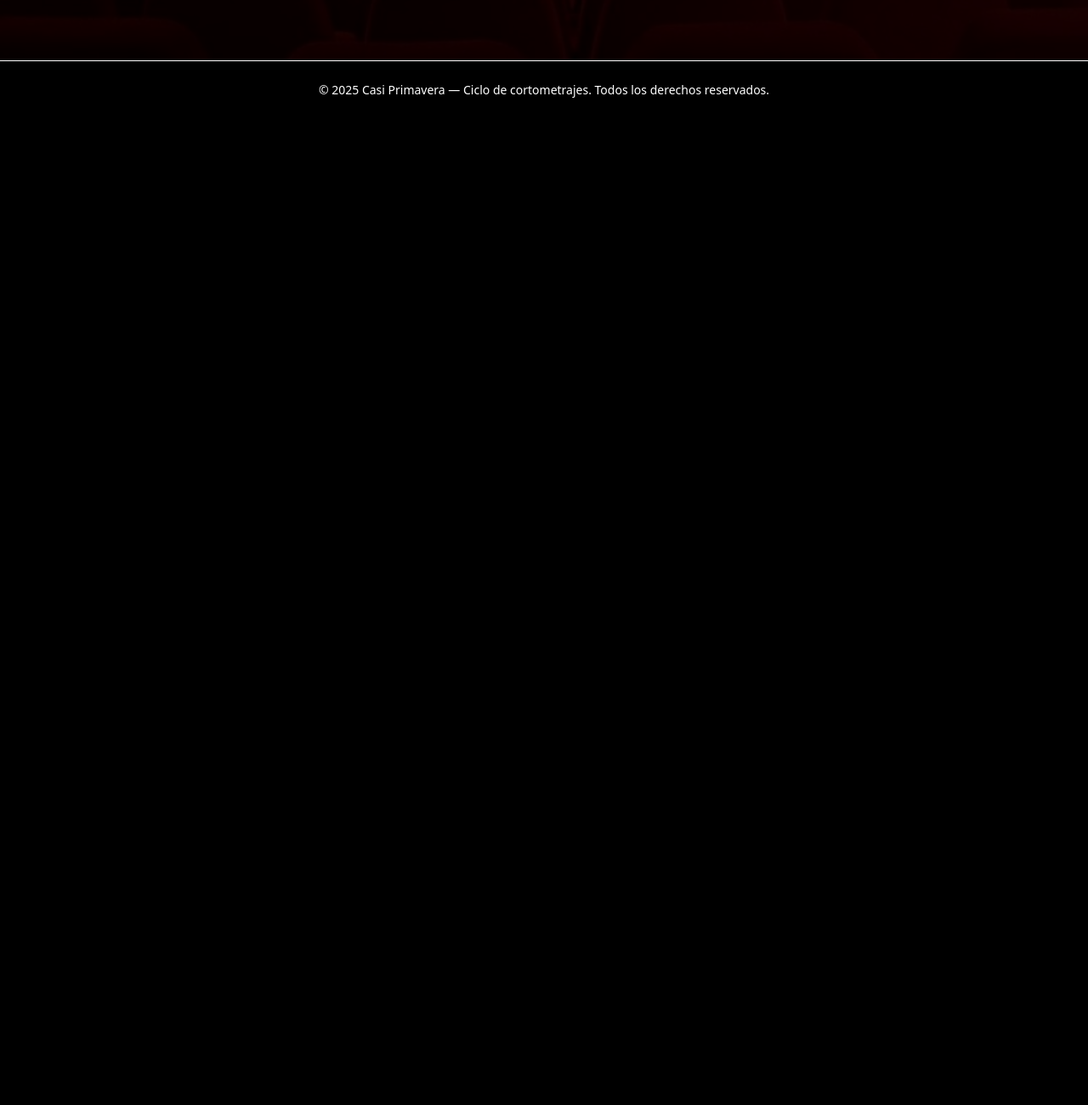
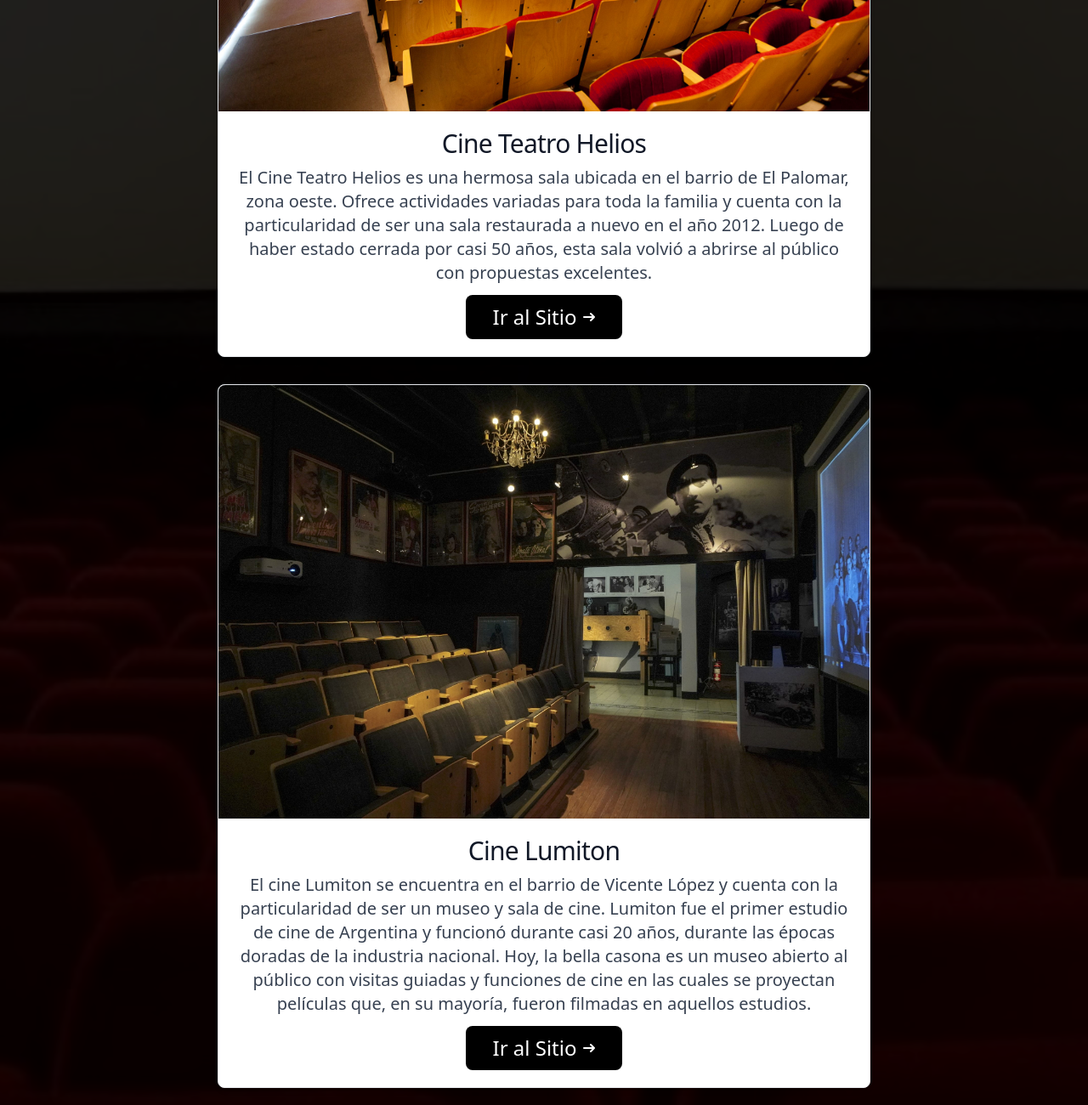
Before and after one commit to azulviki/TP_2_informaticaGeneral, a website: page salas.html in a window 1280 px wide. Shown: the part 660-1960 px from the top of the page at 85% size. Before the commit the page ends 800 px from the top, so only its background shows below. Drawn offline with nearby package versions, Linux system fonts and the light colour scheme; files that its build step writes are made by us from their sources.

Commit message:
Sección salas

```diff
--- a/salas.html
+++ b/salas.html
@@ -93,6 +93,50 @@
         Te presentamos algunos circuitos muy lindos para moverte por el conurbano.
        </p>
       </section>
+
+      <!-- Contenedor cajas -->
+      <div class="flex flex-col items-center space-y-8 mt-12">
+
+      <!-- Caja 1-->
+      <div class="w-full max-w-3xl  bg-white border border-gray-200 rounded-lg shadow-md dark:bg-gray-700 dark:border-gray-700">
+      <a href="#">
+      <img class="rounded-t-lg" src="img/helios2.jpg" alt="Cine Helios" />
+      </a>
+      <div class="p-5">
+        <a href="https://cineteatrohelios.com.ar/">
+            <h5 class="mb-2 text-3xl font-cuerpo tracking-tight text-gray-900 dark:text-white">Cine Teatro Helios</h5>
+        </a>
+        <p class="mb-3 font-cuerpo text-xl text-gray-700 dark:text-gray-400">El Cine Teatro Helios es una hermosa sala ubicada en el barrio de El Palomar, zona oeste. Ofrece actividades variadas para toda la familia y cuenta con la particularidad de ser una sala restaurada a nuevo en el año 2012. Luego de haber estado cerrada por casi 50 años, esta sala volvió a abrirse al público con propuestas excelentes.</p>
+        <a href="https://cineteatrohelios.com.ar/" target="_blank rel="noopener noreferrer class="inline-flex items-center px-8 py-2.5 text-2xl font-cuerpo text-center text-white bg-black rounded-lg hover:bg-white hover:text-black focus:ring-4 focus:outline-none  ">
+            Ir al Sitio
+            <svg class="w-3.5 h-3.5 ms-2 rtl:rotate-180" aria-hidden="true" xmlns="http://www.w3.org/2000/svg" fill="none" viewBox="0 0 14 10">
+                <path stroke="currentColor" stroke-linecap="round" stroke-linejoin="round" stroke-width="2" d="M1 5h12m0 0L9 1m4 4L9 9"/>
+            </svg>
+        </a>
+       </div>
+     </div>
+
+      <!-- Caja 2-->
+      <div class="w-full max-w-3xl  mb-16 bg-white border border-gray-200 rounded-lg shadow-md dark:bg-gray-700 dark:border-gray-700">
+      <a href="#">
+      <img class="rounded-t-lg" src="img/lumiton.jpg" alt="Cine Lumiton" />
+      </a>
+      <div class="p-5">
+        <a href="https://lumiton.ar/">
+            <h5 class="mb-2 text-3xl font-cuerpo tracking-tight text-gray-900 dark:text-white">Cine Lumiton</h5>
+        </a>
+        <p class="mb-3 font-cuerpo text-xl text-gray-700 dark:text-gray-400">El cine Lumiton se encuentra en el barrio de Vicente López y cuenta con la particularidad de ser un museo y sala de cine. Lumiton fue el primer estudio de cine de Argentina y funcionó durante casi 20 años, durante las épocas doradas de la industria nacional. Hoy, la bella casona es un museo abierto al público con visitas guiadas y funciones de cine en las cuales se proyectan películas que, en su mayoría, fueron filmadas en aquellos estudios.</p>
+        <a href="https://lumiton.ar/" target="_blank rel="noopener noreferrer class="inline-flex items-center px-8 py-2.5 text-2xl font-cuerpo text-center text-white bg-black rounded-lg hover:bg-white hover:text-black focus:ring-4 focus:outline-none  ">
+            Ir al Sitio
+            <svg class="w-3.5 h-3.5 ms-2 rtl:rotate-180" aria-hidden="true" xmlns="http://www.w3.org/2000/svg" fill="none" viewBox="0 0 14 10">
+                <path stroke="currentColor" stroke-linecap="round" stroke-linejoin="round" stroke-width="2" d="M1 5h12m0 0L9 1m4 4L9 9"/>
+            </svg>
+        </a>
+      </div>
+    </div>
+
+   </div>
+
   </main>
 
   <!-- FOOTER -->
```
Also changed, not shown: css/output.css, img/helios.jpg (added), img/helios2.jpg (added), img/lumiton.jpg (added).
